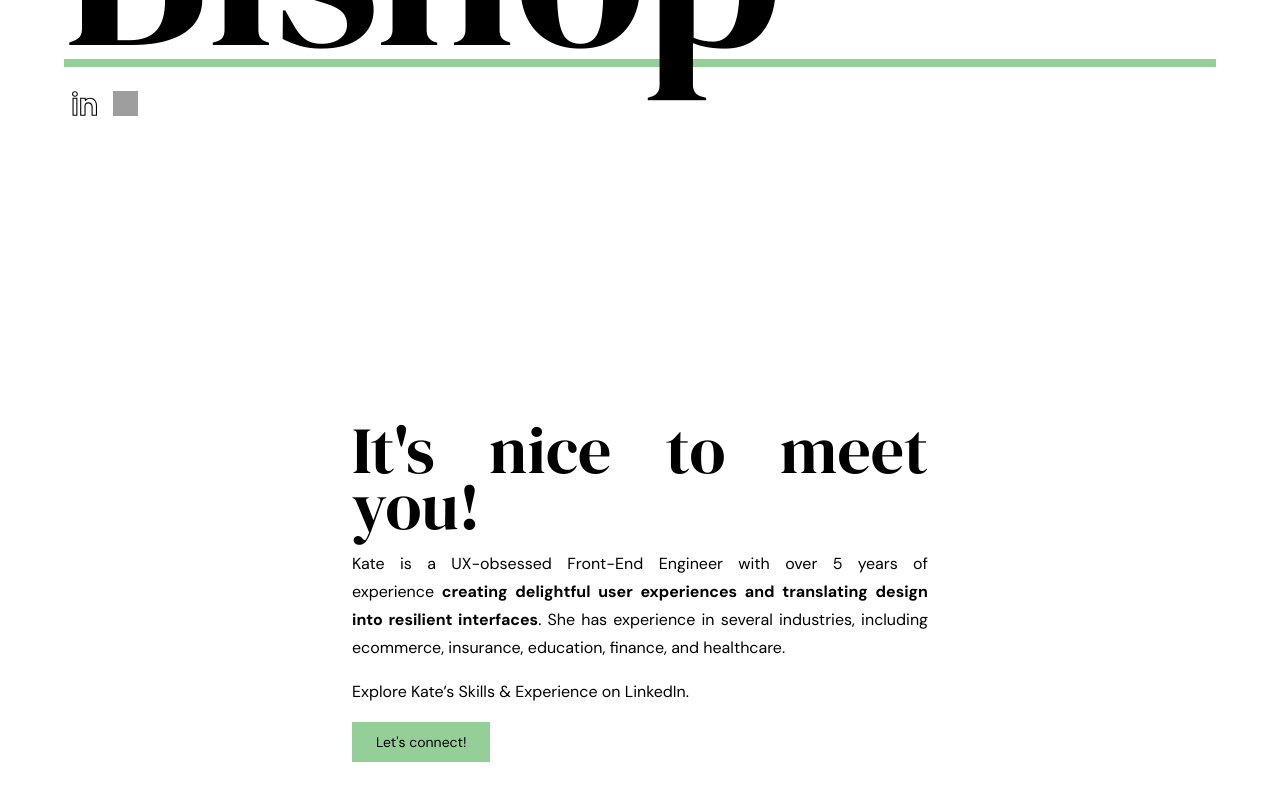
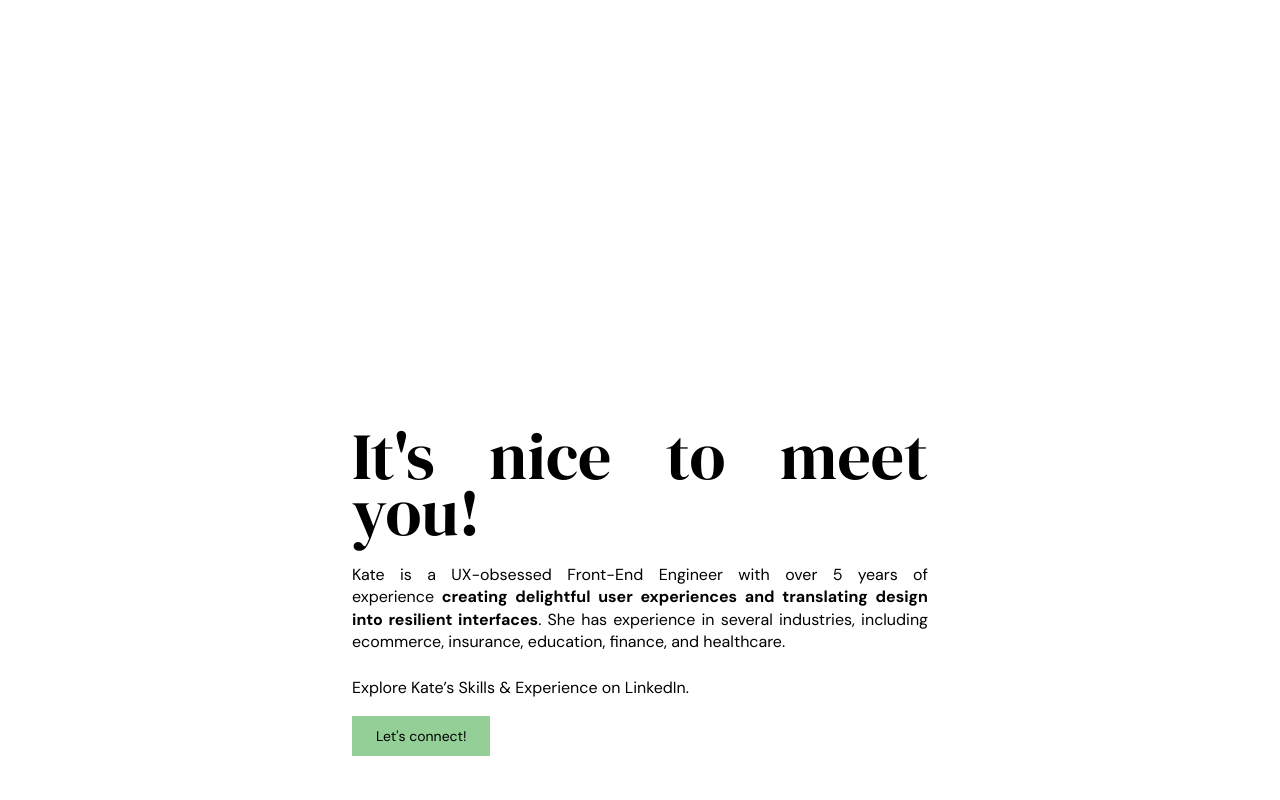
Before and after one commit to kate-bishop/thekatebishop, a Next.js app: page / in a window 1280 px wide. Shown: the part 664-1464 px from the top of the page. Built offline with nearby package versions, Linux system fonts and the light colour scheme; grey boxes are pictures that could not be loaded.

Commit message:
home page tweaks

```diff
--- a/components/about.module.scss
+++ b/components/about.module.scss
@@ -1,7 +1,7 @@
 @use 'styles/utils.module.scss' as utils;
 
 .about {
-    height: utils.$min-height;
+    height: 100%;
     width: 50%;
     display: flex;
     flex-direction: column;
@@ -21,7 +21,7 @@
     }
 
     & .paragraph {
-        margin-top: 1rem;
+        margin-top: 1.5rem;
     }
 }
 
--- a/components/about.tsx
+++ b/components/about.tsx
@@ -7,7 +7,7 @@ import { aboutMe, contact } from '../utils/strings';
 
 const MeetKate: React.FC = () => {
     return (
-        <Typography variant="subtitle1" display="inline" className={styles.paragraph}>
+        <Typography variant="subtitle2" display="inline" className={styles.paragraph}>
             {aboutMe.aboutKateA}
             <span className={styles.highlight}>
                 &nbsp;{aboutMe.aboutKateB}
@@ -20,7 +20,7 @@ const MeetKate: React.FC = () => {
 const CallToAction: React.FC = () => {
     return (
         <div className={styles.paragraph}>
-            <Typography variant="subtitle1">{aboutMe.callToAction}</Typography>
+            <Typography variant="subtitle2">{aboutMe.callToAction}</Typography>
             <Button href={contact.linkedIn} target="_blank" rel="noreferrer">{contact.linkedInButton}</Button>
         </div>
     )
--- a/components/header.module.scss
+++ b/components/header.module.scss
@@ -1,7 +1,7 @@
 @use '../styles/utils.module.scss' as utils;
 
 .header {
-    height: utils.$min-height;
+    height: 100%;
     width: utils.$min-width;
 }
 
```
